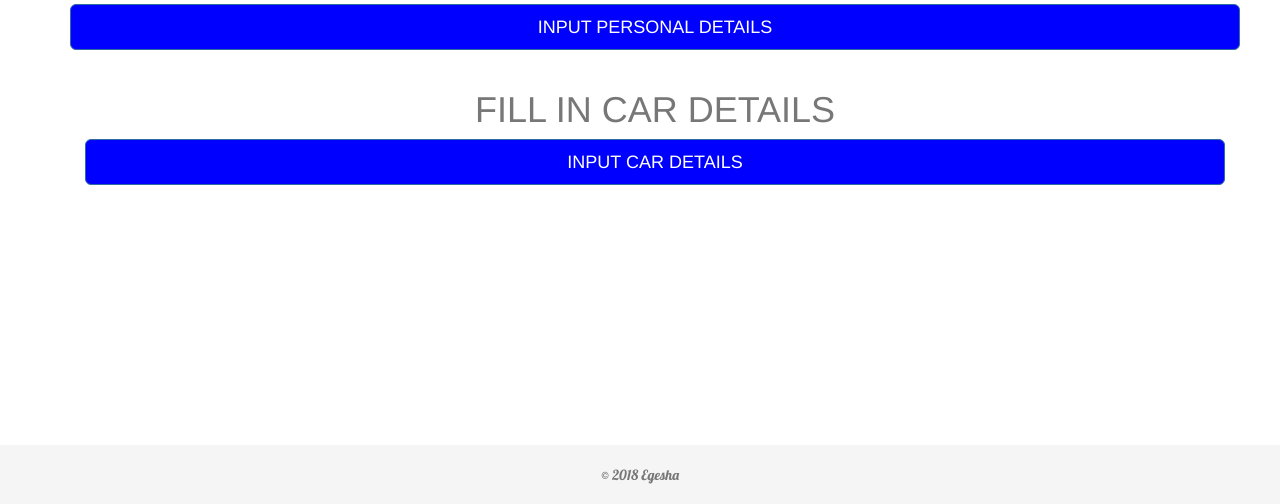
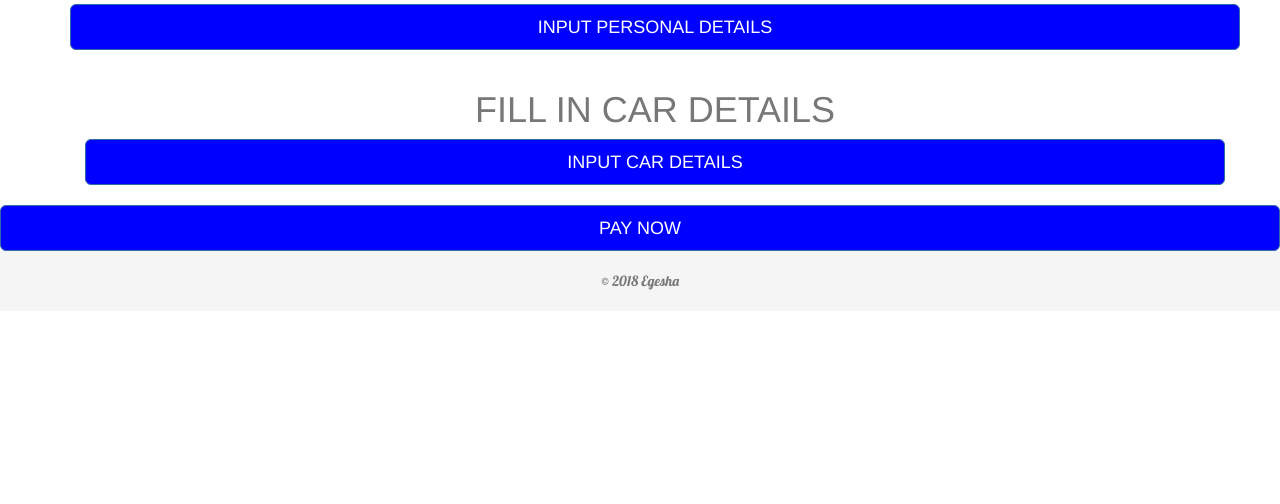
Before and after one commit to sami-mai/Egesha, a Django app: page /driver/ in a window 1280 px wide. Shown: the part 161-665 px from the top of the page. Run offline with Django 3.2, Linux system fonts and the light colour scheme; data that the repository does not hold is empty; some libraries are stand-ins or nearby versions.

Commit message:
installed africas talking

```diff
--- a/driver/templates/user/index.html
+++ b/driver/templates/user/index.html
@@ -65,4 +65,15 @@
     <!-- / .row -->
   </div>
 </div>
-<br><br><br><br><br><br><br><br><br><br><br><br><br> {% endblock %}
+<br>
+
+<div class="pay">
+  <buttonatype="submit" class="btn btn-lg btn-primary btn-block text-black text-uppercase text-center text-sm" style="background-color:rgb(0, 0, 255)">
+    PAY NOW
+  </button>
+
+</div>
+
+
+
+{% endblock %}
--- a/requirements.txt
+++ b/requirements.txt
@@ -1,3 +1,4 @@
+africastalking==1.1.4
 certifi==2018.4.16
 chardet==3.0.4
 confusable-homoglyphs==3.1.1
```
